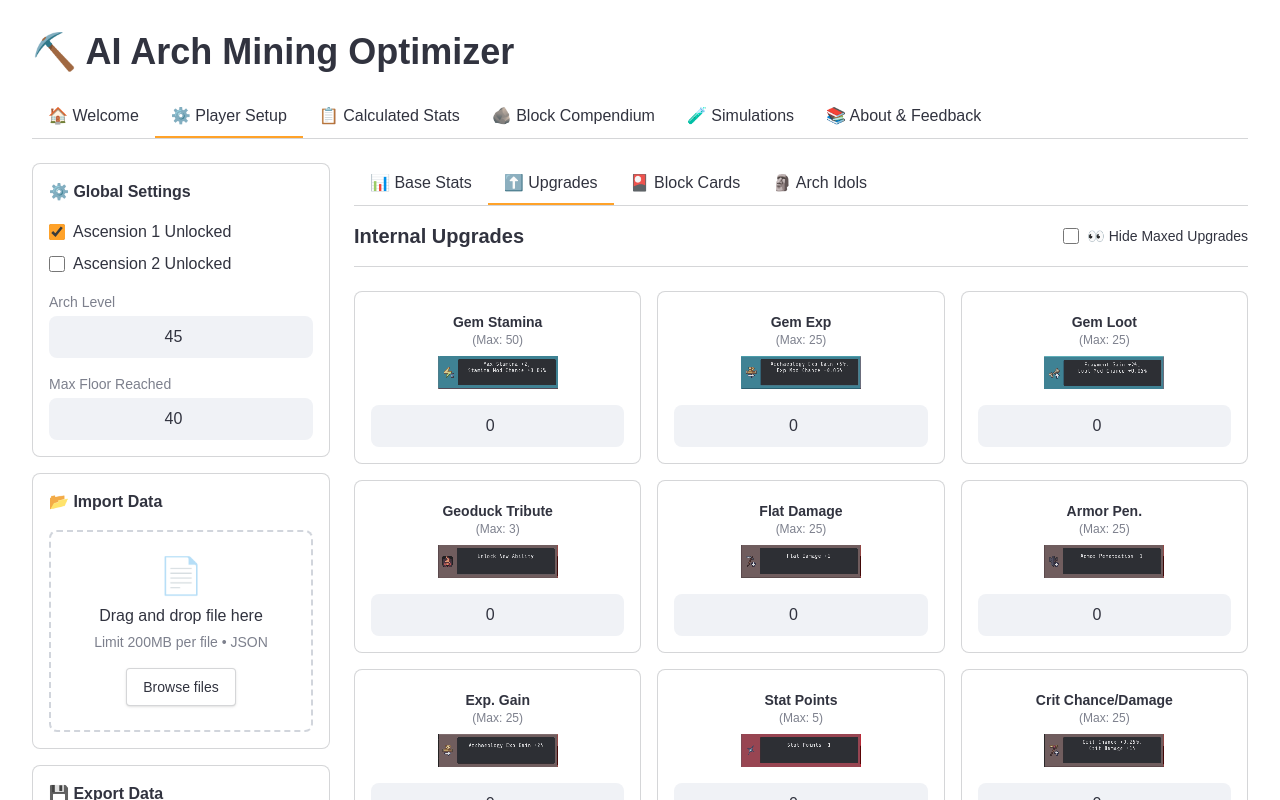
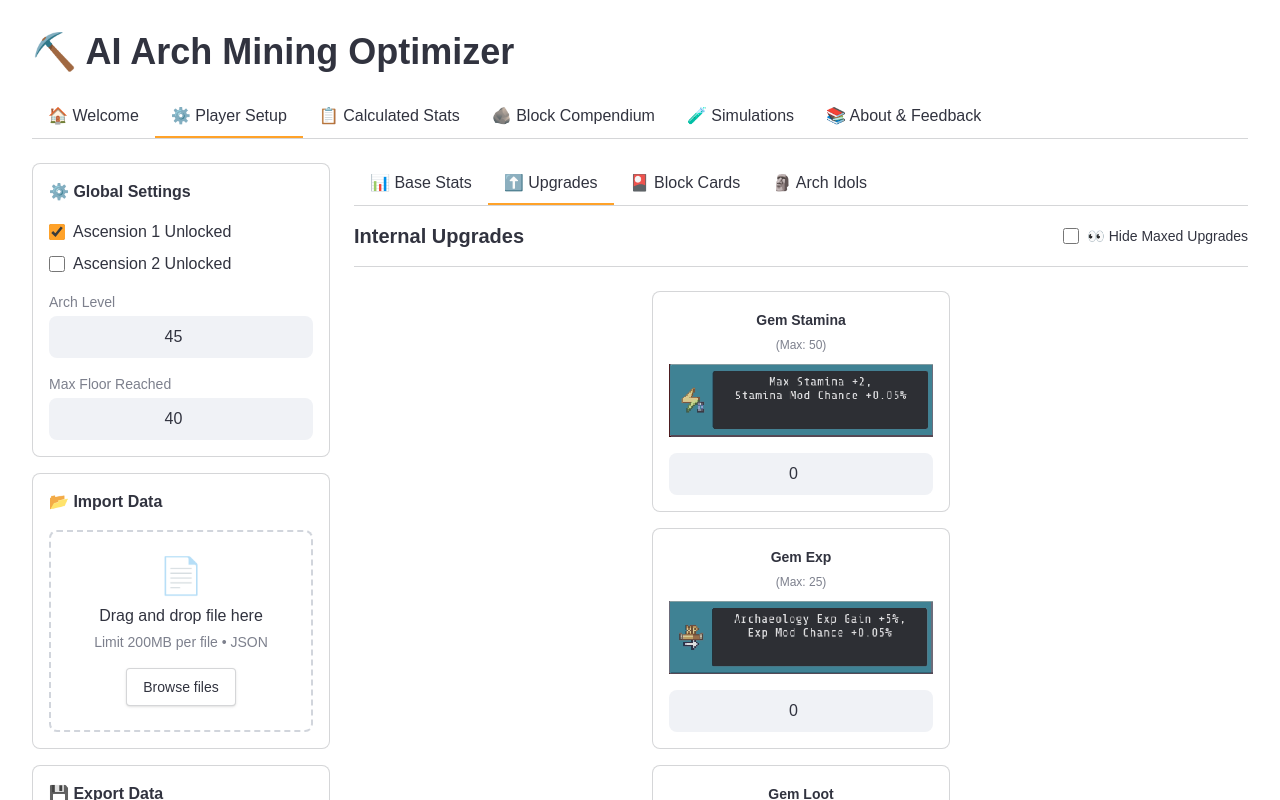
Before and after one commit to lobogrande/IoM-Arch-Optimizer-Web, a React (Vite) app: page / in a window 1280 px wide. Both pictures are taken after a click on the button "⬆️ Upgrades". Shown: the top 800 px of the page. Built offline with nearby package versions, Linux system fonts and the light colour scheme.

Commit message:
ux: Restore Streamlit single-column centered layout for Internal Upgrades

```diff
--- a/src/components/PlayerSetup.jsx
+++ b/src/components/PlayerSetup.jsx
@@ -259,8 +259,8 @@ export default function PlayerSetup() {
             </div>
             <hr className="border-st-border mb-6" />
 
-            {/* In Streamlit we centered this via ratio. In React we can use a centered responsive grid. */}
-            <div className="grid grid-cols-1 sm:grid-cols-2 lg:grid-cols-3 gap-4">
+            {/* Replicate Streamlit UI_INT_COL_RATIO[1,1,1] - Single centered column */}
+            <div className="w-full md:w-1/2 lg:w-1/3 mx-auto flex flex-col gap-4">
               {Object.entries(INTERNAL_UPGRADE_CAPS).map(([upg_id, max_lvl]) => {
                 const id = parseInt(upg_id);
                 if (!asc1_unlocked && ASC1_LOCKED_UPGS.includes(id)) return null;
@@ -273,16 +273,17 @@ export default function PlayerSetup() {
 
                 return (
                   <div key={id} className="st-container flex flex-col items-center justify-center p-4">
-                    <div className="text-center mb-2 h-10 flex flex-col justify-end">
-                      <span className="font-bold text-sm">{name}</span>
+                    <div className="text-center mb-2">
+                      <span className="font-bold text-sm">{name}</span><br/>
                       <span className="text-xs text-st-text-light">(Max: {max_lvl})</span>
                     </div>
 
+                    {/* Let the image stretch to the container width just like st.image(width="stretch") */}
                     <div className="w-full flex justify-center mb-4">
                       <img
                         src={`/assets/upgrades/internal/${id}.png`}
                         alt={name}
-                        className="w-full max-w-[120px] object-contain"
+                        className="w-full h-auto object-contain"
                         style={{ imageRendering: 'pixelated' }}
                         onError={(e) => { e.target.style.display = 'none'; }}
                       />
```
